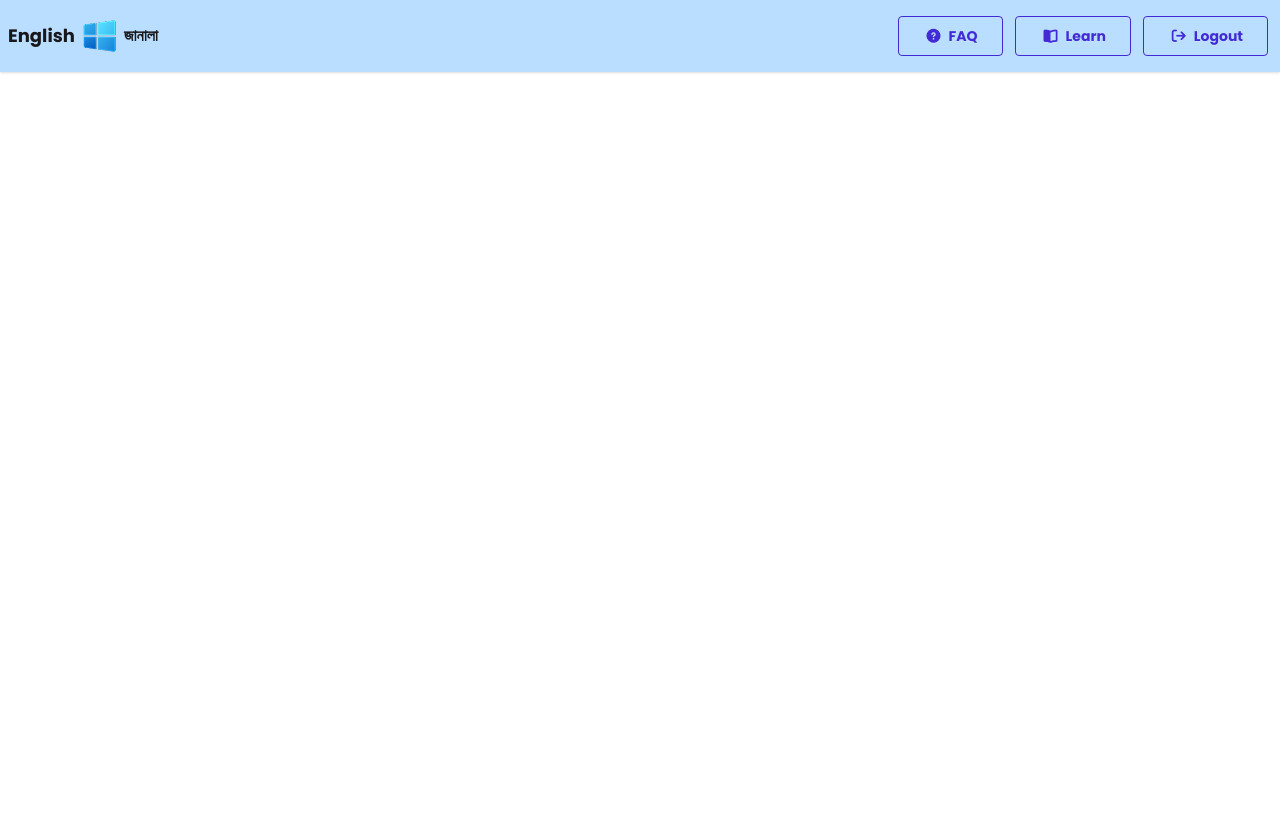
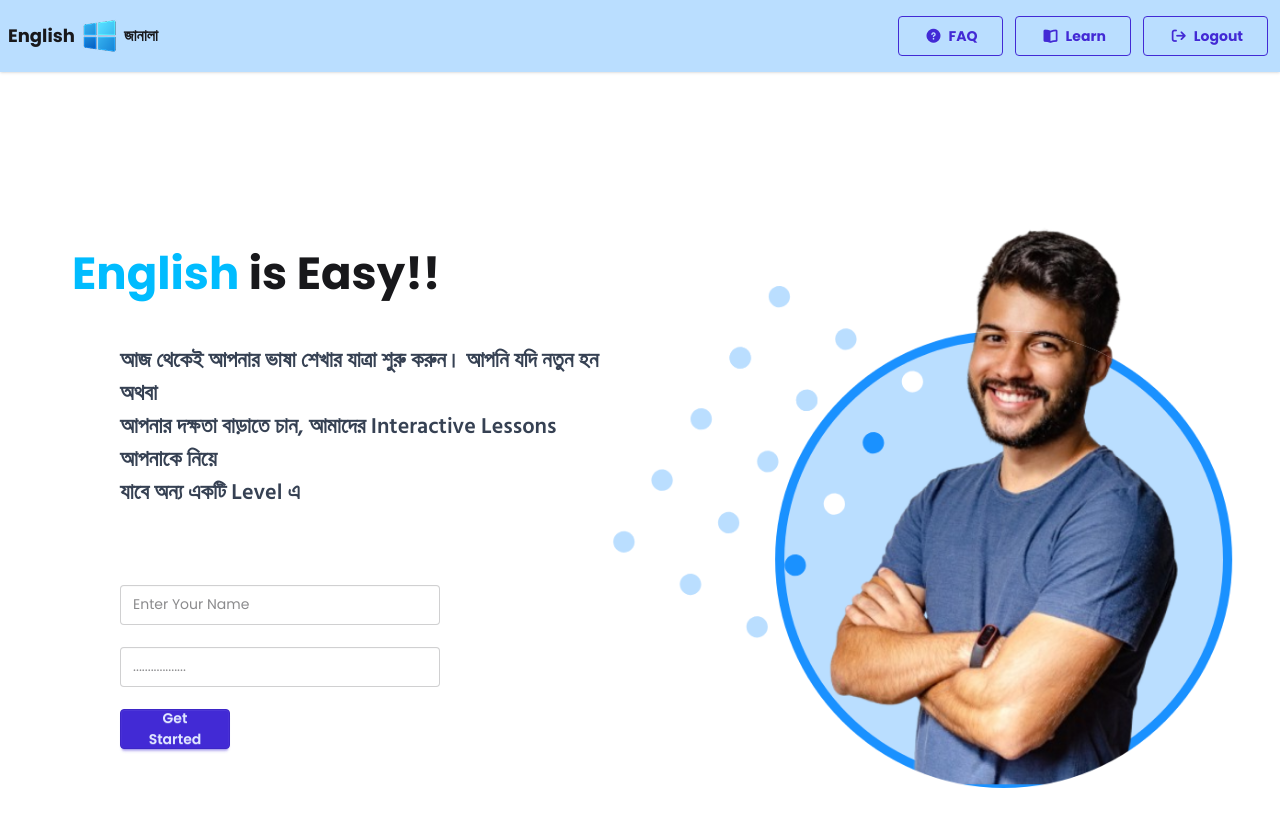
Before and after one commit to Oishi106/e_janala, a plain HTML site: page index.html in a window 1280 px wide. Before the commit the page ends 800 px from the top, so only its background shows below. Drawn offline with nearby package versions, Linux system fonts and the light colour scheme; files that its build step writes are made by us from their sources.

Commit message:
added banner section

```diff
--- a/index.html
+++ b/index.html
@@ -80,6 +80,42 @@
 
 
     </header>
+
+
+    <!-- banner section -->
+    <section class="flex flex-col-reverse md:flex-row justify-between items-center mt-22">
+        <div class="content text-center md:text-left ">
+            <h2 class=" md:pl-18 font-bold text-[45px] ">
+                <span class="text-[#00BCFF] ">English</span>
+                is Easy!!
+            </h2>
+            <div class="md:pl-30 ">
+                <p class="font-bangla mt-9  font-semibold text-[22px] text-gray-700">
+                    আজ থেকেই আপনার ভাষা শেখার যাত্রা শুরু করুন। আপনি যদি নতুন হন অথবা <br> আপনার দক্ষতা বাড়াতে চান,
+                    আমাদের
+                    Interactive Lessons আপনাকে নিয়ে <br> যাবে অন্য একটি Level এ
+                </p>
+                <fieldset class="fieldset mt-16 md:mt-18 m-12 md:m-0 space-y-4 ">
+
+
+
+                    <input type="email" class="input" placeholder="Enter Your Name" />
+
+
+                    <input type="password" class="input" placeholder=".................." />
+
+                    <button class="btn btn-primary w-[110px]">Get Started</button>
+                </fieldset>
+            </div>
+
+
+        </div>
+
+        <div class="image ">
+            <img src="./assets/hero-student.png" alt="">
+        </div>
+
+    </section>
 </body>
 
 </html>
--- a/style/style.css
+++ b/style/style.css
@@ -7,3 +7,7 @@
 .font-bangla{
     font-family: "Hind Siliguri", sans-serif;
 }
+
+
+
+/* small device */
```
